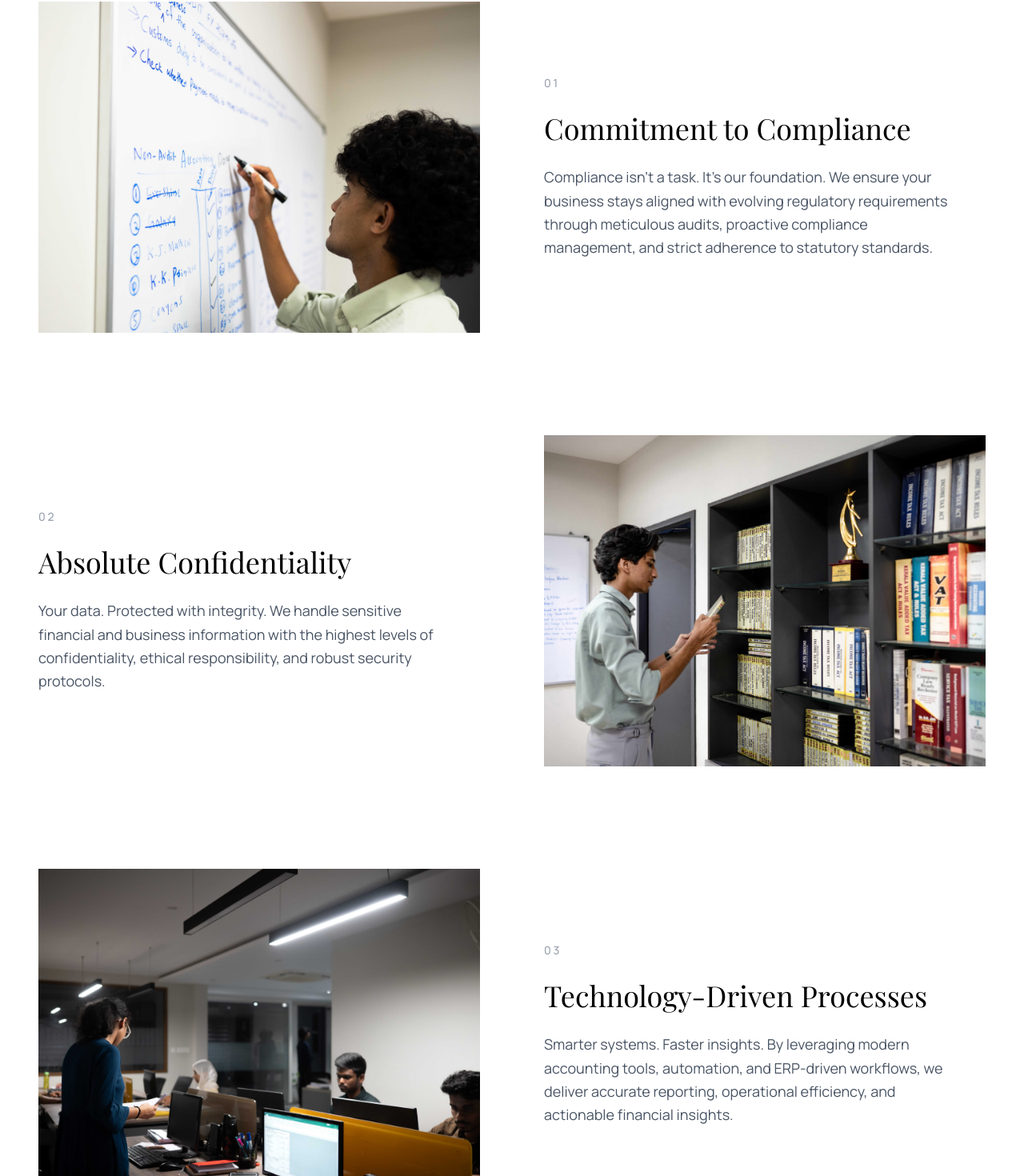
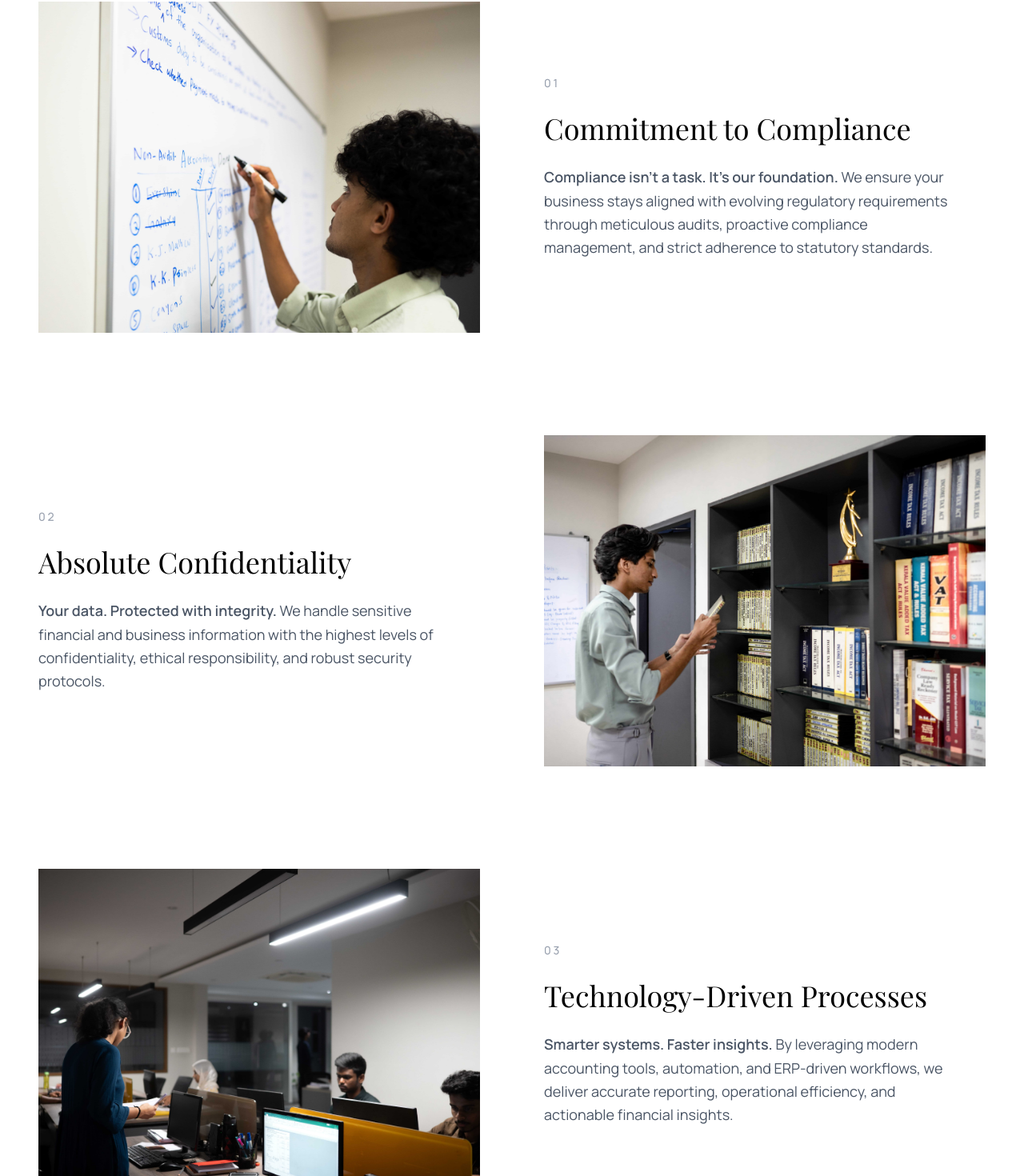
Before and after one commit to AsilMehaboob/Ashil-Associates, a Next.js app: page / in a window 1280 px wide. Shown: the part 3269-4739 px from the top of the page at 80% size. Built offline with nearby package versions, Linux system fonts and the light colour scheme.

Commit message:
update wcu

```diff
--- a/components/WhyChooseUs.tsx
+++ b/components/WhyChooseUs.tsx
@@ -83,6 +83,7 @@ export default function WhyChooseUs() {
                     {feature.title}
                   </h3>
                   <p className="text-gray-600 font-sans leading-relaxed text-lg max-w-lg">
+                    <span className="font-semibold">{feature.subtitle}</span>{" "}
                     {feature.description}
                   </p>
                 </motion.div>
--- a/constants/index.ts
+++ b/constants/index.ts
@@ -193,8 +193,7 @@ export const TEAM_CONTENT = {
       description:
         "Corporate governance and regulatory compliance professional with strong expertise in company law and board advisory.",
       // socials: { linkedin: "#", mail: "mailto:manju@example.com" },
-      image:
-        "/manju.jpg",
+      image: "/manju.jpg",
     },
     {
       name: "CA. Vidhya Muraly, ACA",
@@ -210,8 +209,7 @@ export const TEAM_CONTENT = {
       description:
         "Leads international finance outsourcing and Virtual CFO engagements with a focus on MIS, compliance, and strategic finance.",
       // socials: { linkedin: "#", mail: "mailto:binsa@example.com" },
-      image:
-        "/binsa.jpg",
+      image: "/binsa.jpg",
     },
   ],
 };
@@ -301,20 +299,23 @@ export const WHY_CHOOSE_US_CONTENT = {
   features: [
     {
       title: "Commitment to Compliance",
+      subtitle: "Compliance isn't a task. It's our foundation.",
       description:
-        "Compliance isn't a task. It's our foundation. We ensure your business stays aligned with evolving regulatory requirements through meticulous audits, proactive compliance management, and strict adherence to statutory standards.",
+        "We ensure your business stays aligned with evolving regulatory requirements through meticulous audits, proactive compliance management, and strict adherence to statutory standards.",
       image: "/why-choose-us-1.jpg",
     },
     {
       title: "Absolute Confidentiality",
+      subtitle: "Your data. Protected with integrity.",
       description:
-        "Your data. Protected with integrity. We handle sensitive financial and business information with the highest levels of confidentiality, ethical responsibility, and robust security protocols.",
+        "We handle sensitive financial and business information with the highest levels of confidentiality, ethical responsibility, and robust security protocols.",
       image: "/why-choose-us-2.jpg",
     },
     {
       title: "Technology-Driven Processes",
+      subtitle: "Smarter systems. Faster insights.",
       description:
-        "Smarter systems. Faster insights. By leveraging modern accounting tools, automation, and ERP-driven workflows, we deliver accurate reporting, operational efficiency, and actionable financial insights.",
+        "By leveraging modern accounting tools, automation, and ERP-driven workflows, we deliver accurate reporting, operational efficiency, and actionable financial insights.",
       image: "/why-choose-us-3.jpg",
     },
   ],
```
